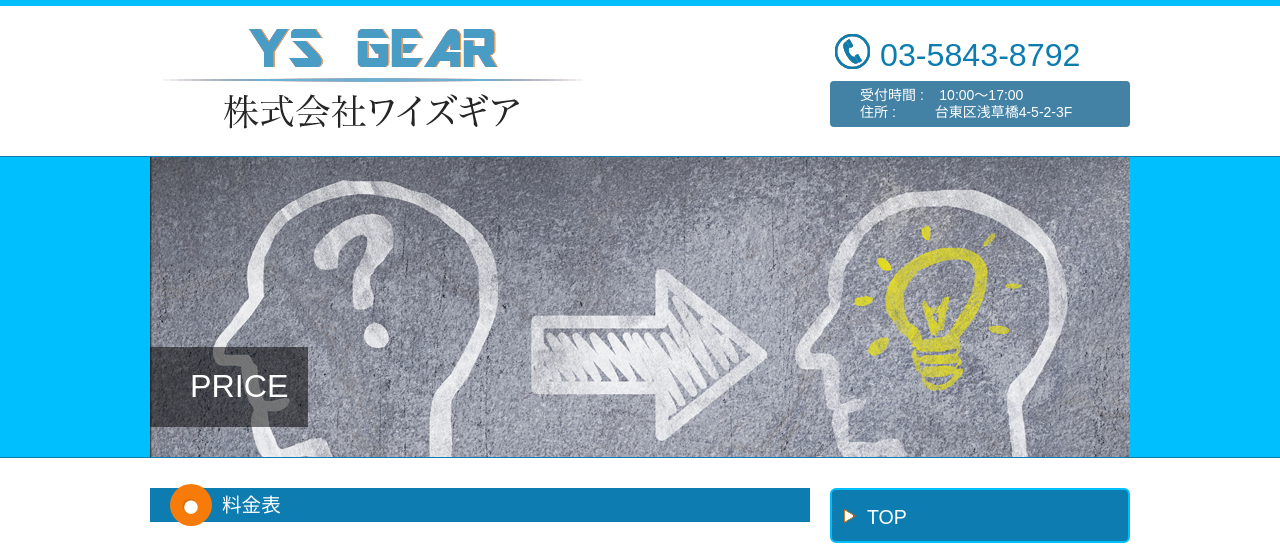
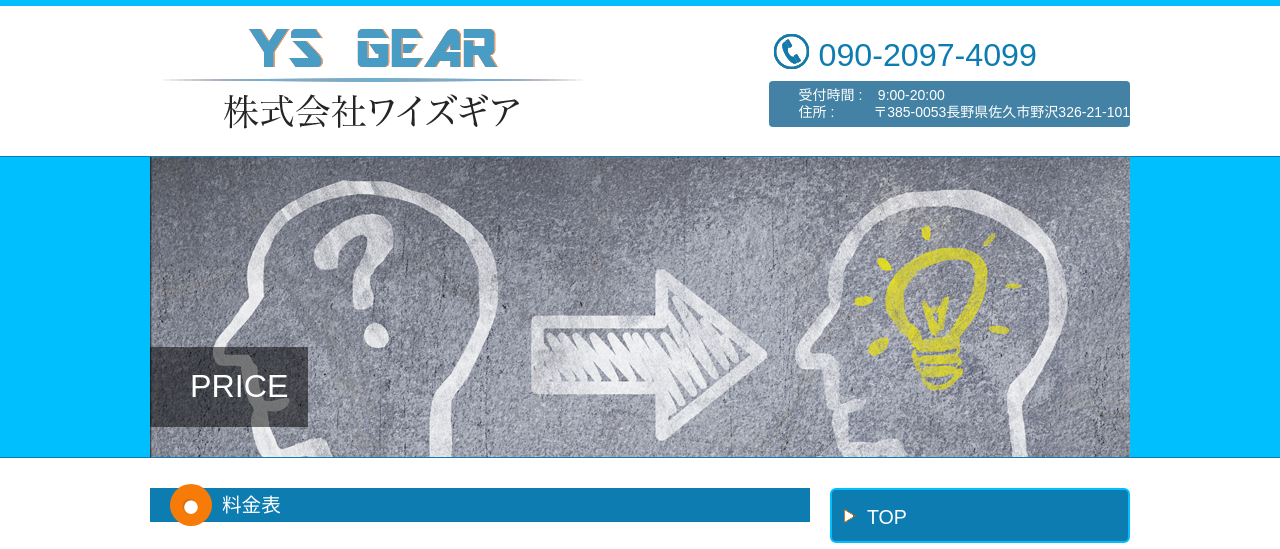
Before and after one commit to quangthi90/Gifu, a plain HTML site: page source/sample5/price.html in a window 1280 px wide. Shown: the top 549 px of the page. Drawn offline with Linux system fonts and the light colour scheme; files whose address does not match are found by name.

Commit message:
complete infor, price page

```diff
--- a/source/sample5/price.html
+++ b/source/sample5/price.html
@@ -22,8 +22,8 @@
   <div class="wrapper">
     <h1 class="site-title"> <a href="index.html"><img src="common/img/logo.png" alt="YS GEAR　株式会社ワイズギア"></a></h1>
     <div class="tel-info">
-      <p class="phone"><a href="tel:0358438792">03-5843-8792</a></p>
-      <p class="open r10">受付時間 :  &nbsp;&nbsp;&nbsp;10:00～17:00<br>住所 : &nbsp;&nbsp;&nbsp;&nbsp;&nbsp;&nbsp;&nbsp;&nbsp; 台東区浅草橋4-5-2-3F</p>
+      <p class="phone"><a href="tel:0358438792">090-2097-4099</a></p>
+      <p class="open r10">受付時間 :  &nbsp;&nbsp;&nbsp;9:00-20:00<br>住所 : &nbsp;&nbsp;&nbsp;&nbsp;&nbsp;&nbsp;&nbsp;&nbsp; 〒385-0053長野県佐久市野沢326-21-101</p>
     </div>
     <!-- ==[end tel-info]== -->
   </div>
```
Also changed, not shown: source/sample5/contact.html (+2 -2 lines), source/sample5/info.html (+1 -1 lines), source/sample5/img/info/Fotolia_55911582_Subscription_BG.png (added), source/sample5/img/price/Fotolia_57320579_Subscription_BG.png (added).
